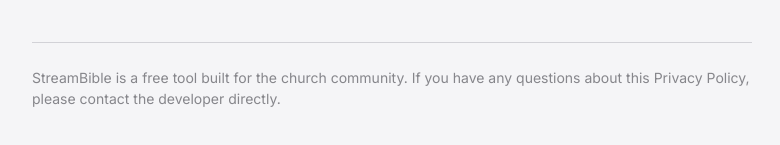
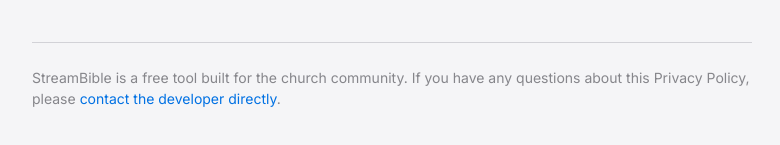
Before and after one commit to Desmond09-spec/streambible, a React (Vite) app: page /privacy in a window 1280 px wide. Shown: the part 2876-3021 px from the top of the page, without its empty margins (248-1028 px from the left). Built offline with nearby package versions, Linux system fonts and the light colour scheme; no server answers.

Commit message:
Made contact statement clickable in footer

```diff
--- a/src/pages/PrivacyPage.tsx
+++ b/src/pages/PrivacyPage.tsx
@@ -141,7 +141,7 @@
         </Section>
 
         <div style={{ borderTop: '1px solid var(--color-border)', paddingTop: '24px', marginTop: '16px', fontSize: '14px', color: 'var(--color-text-secondary)' }}>
-          <p>StreamBible is a free tool built for the church community. If you have any questions about this Privacy Policy, please contact the developer directly.</p>
+          <p>StreamBible is a free tool built for the church community. If you have any questions about this Privacy Policy, please <a href="mailto:streambibleteam@gmail.com" style={{ color: 'var(--color-accent-primary)', textDecoration: 'none' }}>contact the developer directly</a>.</p>
         </div>
       </motion.div>
     </div>
--- a/src/pages/TermsPage.tsx
+++ b/src/pages/TermsPage.tsx
@@ -133,7 +133,7 @@
         </Section>
 
         <div style={{ borderTop: '1px solid var(--color-border)', paddingTop: '24px', marginTop: '16px', fontSize: '14px', color: 'var(--color-text-secondary)' }}>
-          <p>StreamBible is a free tool built for the church community. If you have any questions about these Terms of Service, please contact the developer directly.</p>
+          <p>StreamBible is a free tool built for the church community. If you have any questions about these Terms of Service, please <a href="mailto:streambibleteam@gmail.com" style={{ color: 'var(--color-accent-primary)', textDecoration: 'none' }}>contact the developer directly</a>.</p>
         </div>
       </motion.div>
     </div>
```
